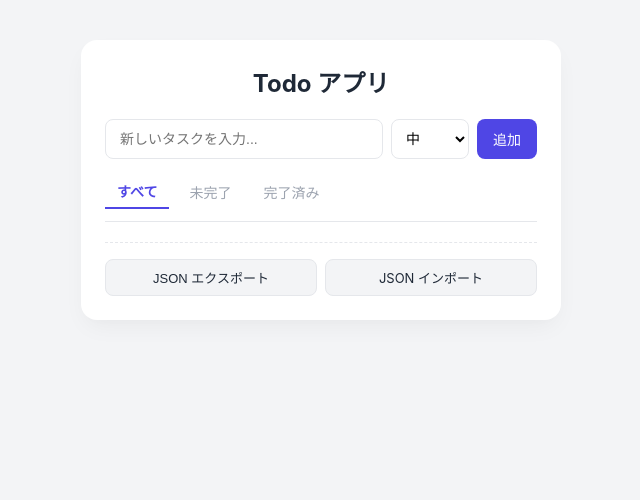
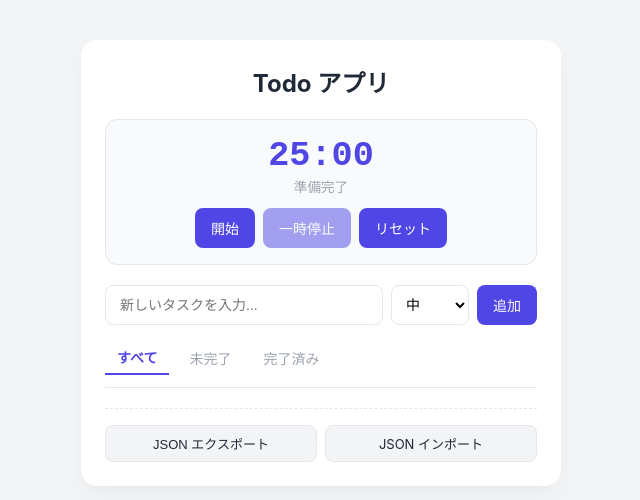
Before and after one commit to HisnameisSky/ts-todo-app, a website built with Vite: page index.html in a window 1280 px wide. Shown: the whole page, without its empty margins (319-959 px from the left). Built offline with nearby package versions, Linux system fonts and the light colour scheme.

Commit message:
Add Pomodoro timer section to index.html

```diff
--- a/index.html
+++ b/index.html
@@ -8,6 +8,17 @@
 <body>
   <div class="app-card">
     <h1>Todo アプリ</h1>
+
+    <!-- タイマーエリア -->
+  <div class="pomodoro-card">
+    <div class="timer-display" id="timer-display">25:00</div>
+    <div class="timer-status" id="timer-status">準備完了</div>
+    <div class="timer-controls">
+      <button id="timer-start-btn">開始</button>
+      <button id="timer-pause-btn" disabled>一時停止</button>
+      <button id="timer-reset-btn">リセット</button>
+    </div>
+  </div>
 
     <!-- 入力グループ（優先度選択付き） -->
     <div class="input-group">
```
